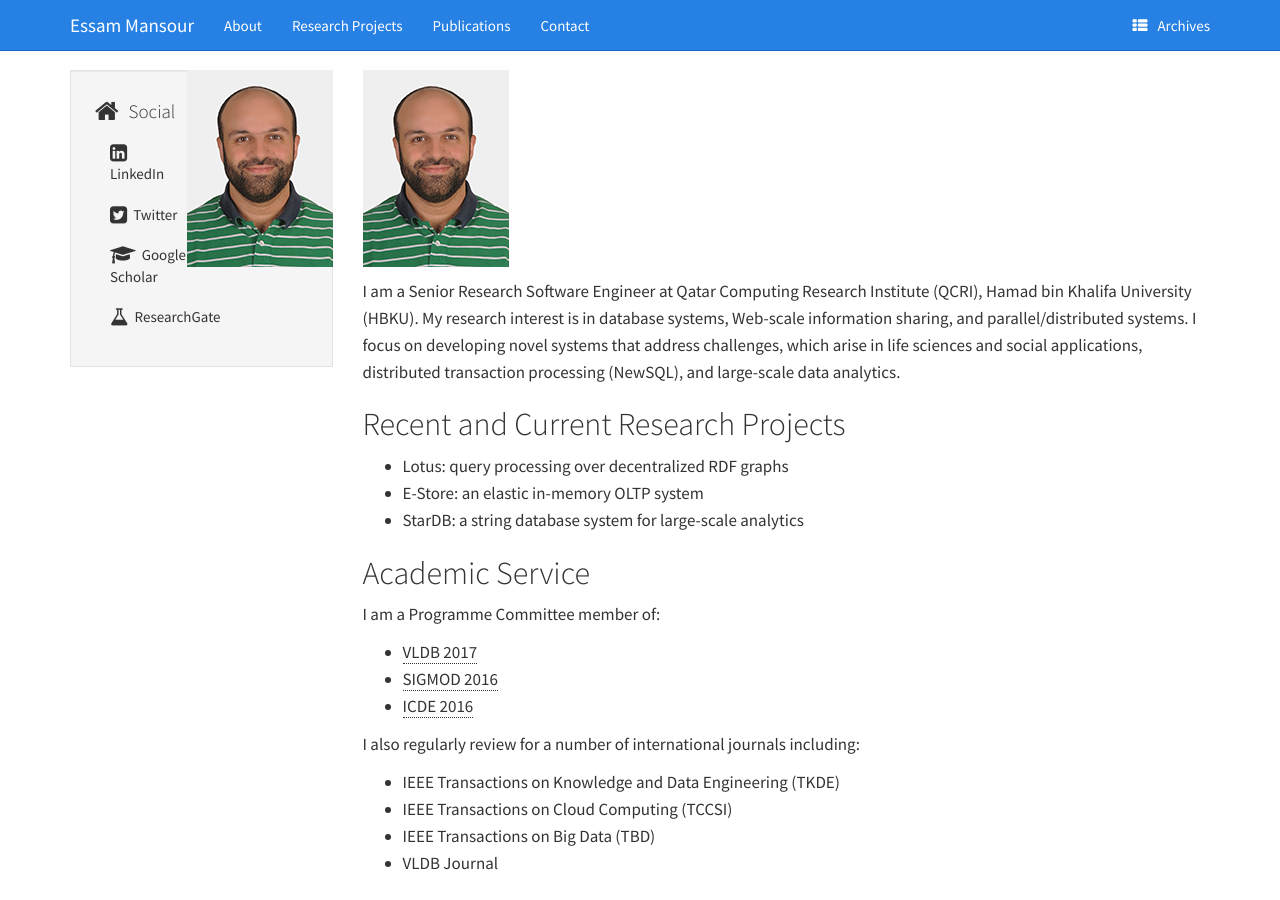
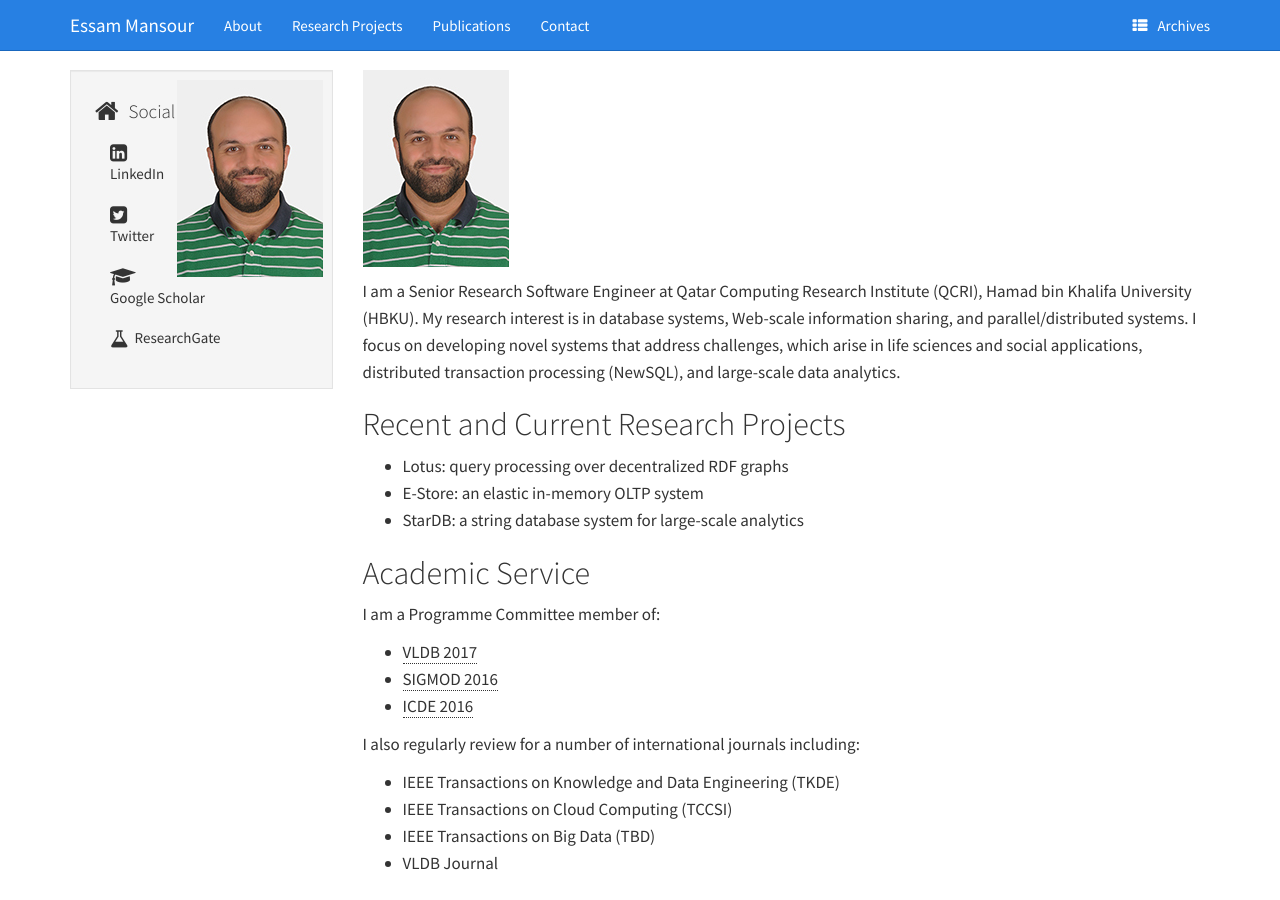
Before and after one commit to mansoure/mansoure.github.io, a Jekyll site: the page built from index.md, in a window 1280 px wide. Built offline with Jekyll 4.4.1, drawn with Linux system fonts in a browser that asks for light colours.

```diff
--- a/_layouts/default.html
+++ b/_layouts/default.html
@@ -57,9 +57,9 @@
 		<div class="col-sm-3" id="sidebar">
             <aside>
 
-				<img style="float: right;" alt="thumbnail of Essam" src="images/essam2.jpg"  />
 				<section class="well well-sm">
     				<ul class="list-group list-group-flush">
+					<img style="float: right;" alt="thumbnail of Essam" src="images/essam2.jpg"  />
            			 <li class="list-group-item"><h4><i class="fa fa-home fa-lg"></i><span class="icon-label">Social</span></h4>
              			<ul class="list-group" id="social">
                			 <li class="list-group-item"><a href="https://linkedin.com/in/suhaibfahmy"><i class="fa fa-linkedin-square fa-lg"></i> LinkedIn</a></li>
```
